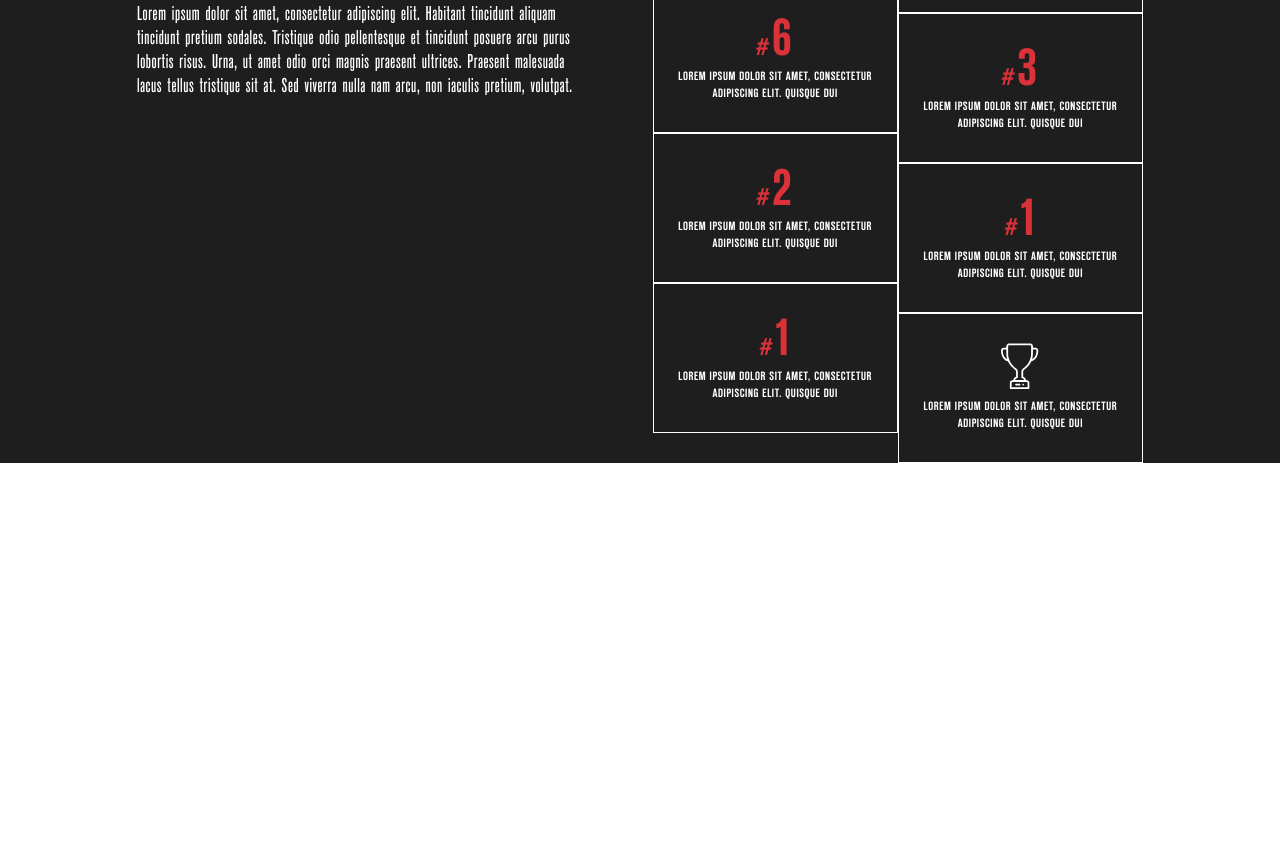
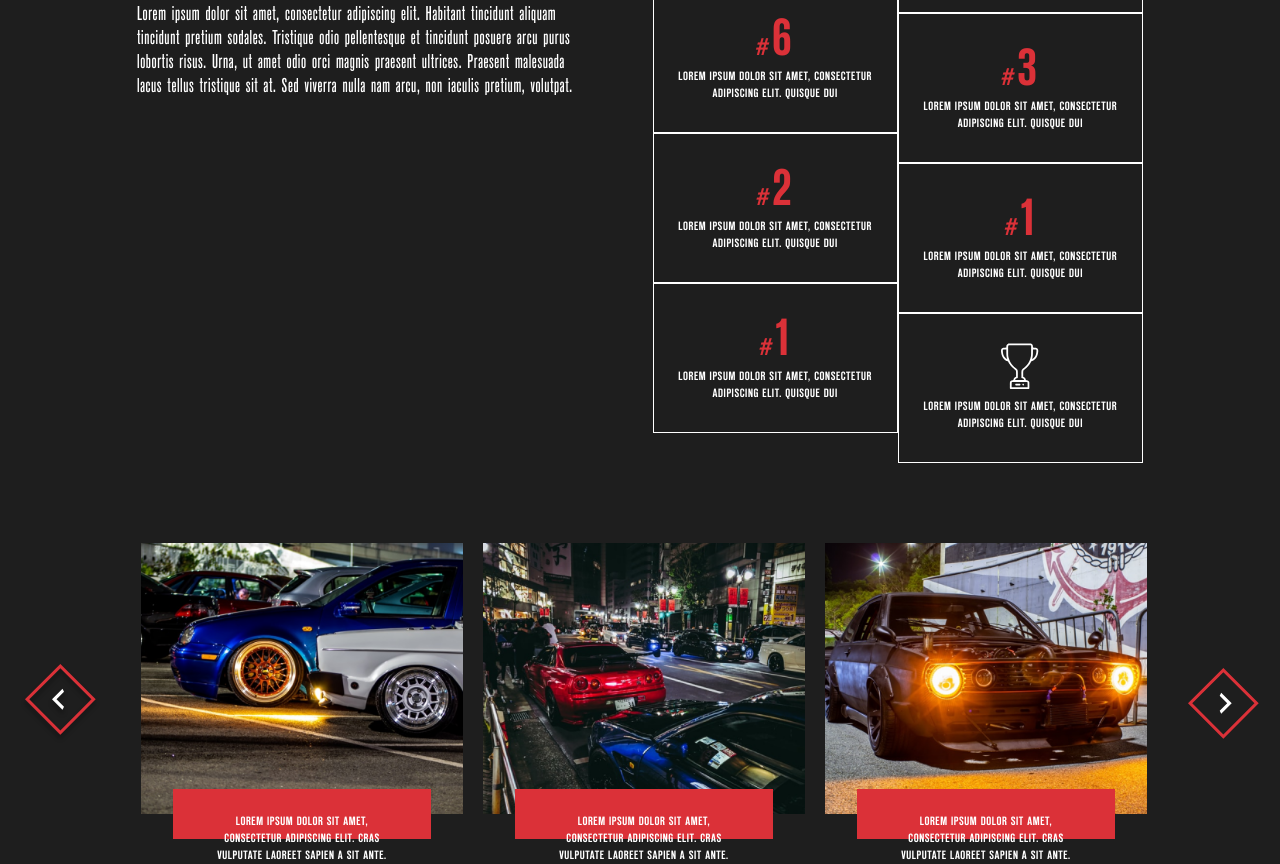
Before and after one commit to UladzislauBaranau/car-musc-layout, a plain HTML site: page index.html in a window 1280 px wide. Shown: the part 1047-1911 px from the top of the page. Before the commit the page ends 1510 px from the top, so only its background shows below. Drawn offline with Linux system fonts and the light colour scheme.

Commit message:
Add a section scrolling

```diff
--- a/css/style.css
+++ b/css/style.css
@@ -234,5 +234,36 @@
 .scrolling {
     background-color: #1E1E1E;
     background-size: cover;
+    padding-top: 80px;
+}
+.scrolling__wrapper {
+    display: flex;
+    flex-wrap: wrap;
+    justify-content: space-between;
+}
+.scrolling__button {
+    margin-left: auto;
+    margin-right: auto;
+    display: flex;
+
+}
+.scrolling__images {
+    display: grid;
+    grid-template-columns: repeat(3, 1fr);
+    grid-gap: 0 20px;
+}
+.scrolling__card {
+    width: 80%;
+    height: 50px;
+    transform: translateY(-50%);
+    margin-left: auto;
+    margin-right: auto;
+    background-color: #DB3138;
+}
+.scrolling__card-info {
+    max-width: 70%;
+    margin-left: auto;
+    margin-right: auto;
+    padding-top: 25px;
 }
 /* Scrolling styles end */
--- a/index.html
+++ b/index.html
@@ -170,7 +170,46 @@
       <!--  Achievements end-->
 
       <!--  Scrolling start-->
-      <section class="scrolling"></section>
+      <section class="scrolling">
+        <div class="scrolling__wrapper">
+          <div class="scrolling__button">
+            <img class="scrolling__scrolling-left-button-img" src="./img/index/svg/scrolling-left-button.svg" alt="Scrolling button">
+          </div>
+
+          <div class="wrapper">
+            <div class="scrolling__images">
+              <div class="scrolling__image">
+                <img class="scrolling__car-image" src="./img/index/png/car1.png" alt="Car">
+                <div class="scrolling__card">
+                  <div class="scrolling__card-info uppercase-text">
+                    Lorem ipsum dolor sit amet, consectetur adipiscing elit. Cras vulputate laoreet sapien a sit ante.
+                  </div>
+                </div>
+              </div>
+              <div class="scrolling__image">
+                <img class="scrolling__car-image" src="./img/index/png/car2.png" alt="Car">
+                <div class="scrolling__card">
+                  <div class="scrolling__card-info uppercase-text">
+                    Lorem ipsum dolor sit amet, consectetur adipiscing elit. Cras vulputate laoreet sapien a sit ante.
+                  </div>
+                </div>
+              </div>
+              <div class="scrolling__image">
+                <img class="scrolling__car-image" src="./img/index/png/car3.png" alt="Car">
+                <div class="scrolling__card">
+                  <div class="scrolling__card-info uppercase-text">
+                    Lorem ipsum dolor sit amet, consectetur adipiscing elit. Cras vulputate laoreet sapien a sit ante.
+                  </div>
+                </div>
+              </div>
+            </div>
+          </div>
+
+          <div class="scrolling__button">
+            <img class="scrolling__scrolling-right-button-img" src="./img/index/svg/scrolling-right-button.svg" alt="Scrolling button">
+          </div>
+        </div>
+      </section>
       <!--  Scrolling end-->
 
     </main>
```
Also changed, not shown: img/index/png/car1.png (added), img/index/png/car2.png (added), img/index/png/car3.png (added), img/index/svg/scrolling-left-button.svg (added), img/index/svg/scrolling-right-button.svg (added).
